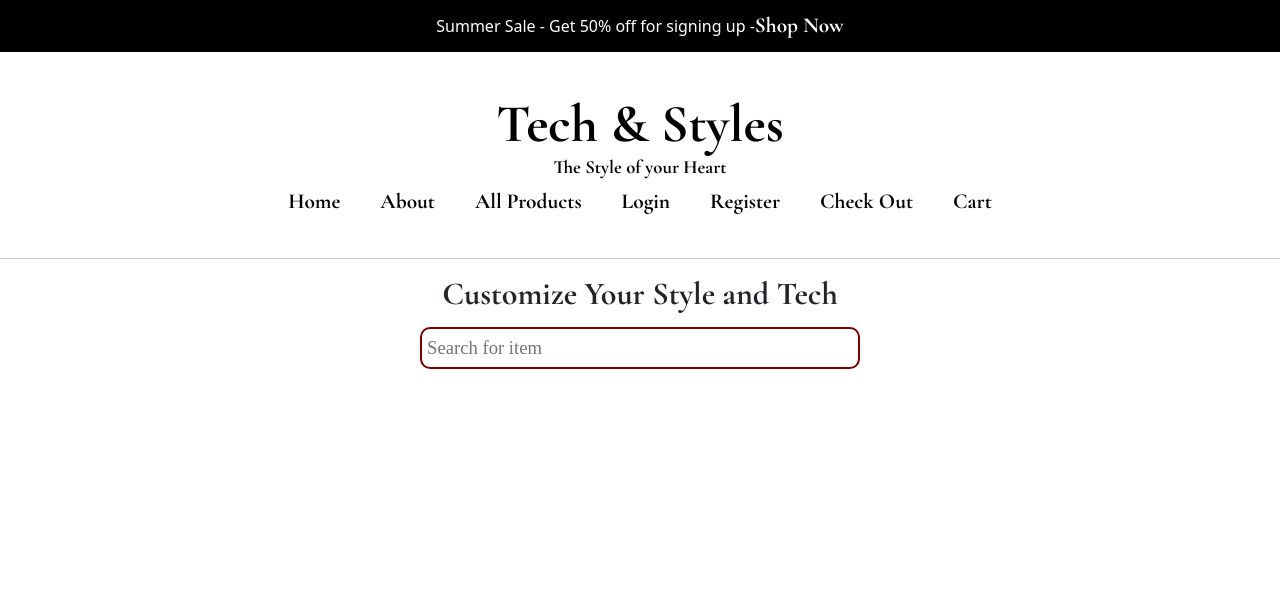
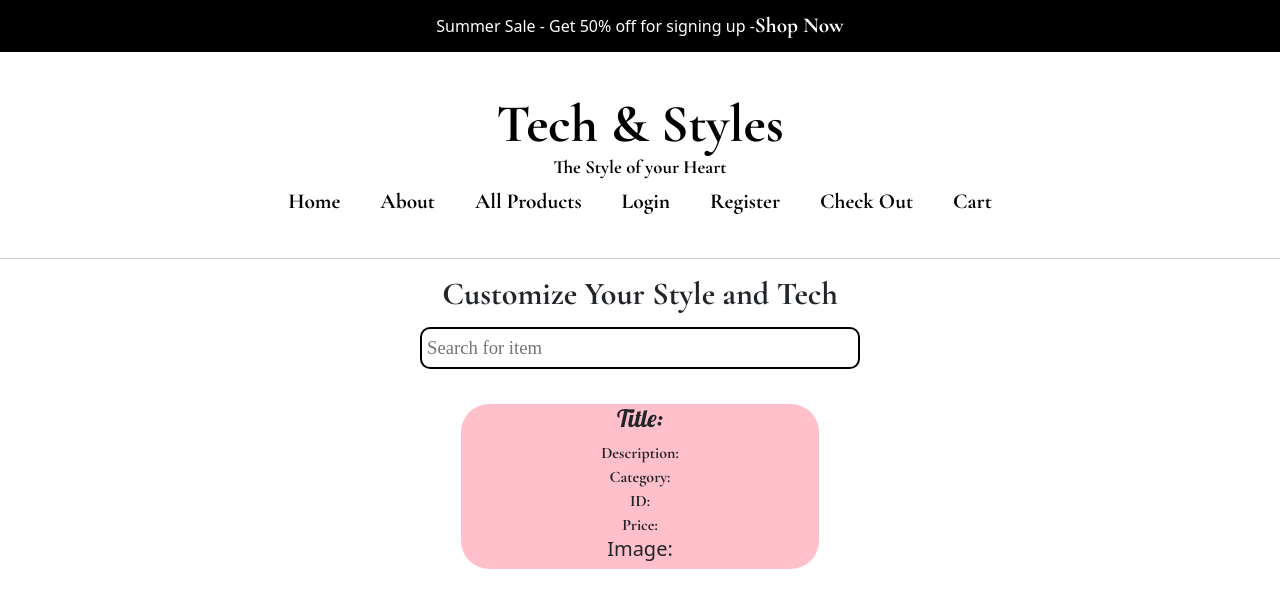
Before and after one commit to Capstone-ACC/My-Capstone, a React (Vite) app: page /main-all-products in a window 1280 px wide. Shown: the top 608 px of the page. Built offline with nearby package versions, Linux system fonts and the light colour scheme; no server answers.

Commit message:
setting up container for the product info

```diff
--- a/src/components/Main-SearchBar.css
+++ b/src/components/Main-SearchBar.css
@@ -12,15 +12,45 @@ h3 {
   margin-left: auto;
   margin-right: auto;
   display: block;
+  margin-bottom: 20px;
 }
 
 input {
     width: 440px;
     font-size: 14pt;
-    border: 2px solid maroon;
+    border: 2px solid black;
     outline: none;
     font-family: 'Times New Roman', Times, serif;
     padding: 5px;
     margin: 5px;
     border-radius: 10px;
 }
+
+.products-container {
+  width: 100%;
+  max-width: 1500px;
+  margin: 0 auto;
+  display: flex;
+  justify-content: space-around;
+  flex-wrap: wrap;
+}
+
+.my-box {
+  background-color: pink;
+  width: 28%;
+  margin: 10px;
+  border-radius: 28px;
+}
+
+.content {
+  display: flex;
+  flex-direction: column;
+}
+
+h4 {
+  font-family: 'Lobster', cursive;
+}
+
+p1 {
+  font-family: 'Cormorant Garamond', serif;
+}
--- a/src/components/Main.jsx
+++ b/src/components/Main.jsx
@@ -6,7 +6,7 @@ import './Main-SearchBar.css'
 
 export default function Main() {
 const [products, setProducts] = useState([])
-// const [searchedProducts, setSearch] = useState("")
+const [searchedProducts, setSearchProducts] = useState("")
 
 useEffect(() => {
     const fetchProducts = async () => {
@@ -22,6 +22,10 @@ useEffect(() => {
     fetchProducts()
 }, [])
 
+const handelSearchInput = (searchValue) => {
+    setSearchProducts(searchValue)
+}
+
     return (
         <>
          <br/>
@@ -29,13 +33,21 @@ useEffect(() => {
 
          <section>
             <h3>Customize Your Style and Tech</h3>
-            <SearchBar />
+            <SearchBar value={searchedProducts} onChange={handelSearchInput} />
 
-
-
-
-
-         </section>
+            <div className="products-container">
+                <div className = "my-box">
+                    <div className="content">
+                        <h4>Title: </h4>
+                        <p1>Description: </p1>
+                        <p1>Category: </p1>
+                        <p1>ID: </p1>
+                        <p1>Price: </p1>
+                        <h5>Image: </h5>
+                    </div>
+                </div>
+            </div> {/* last div to product-container */}
+        </section>
         </>
       )
     }
```
